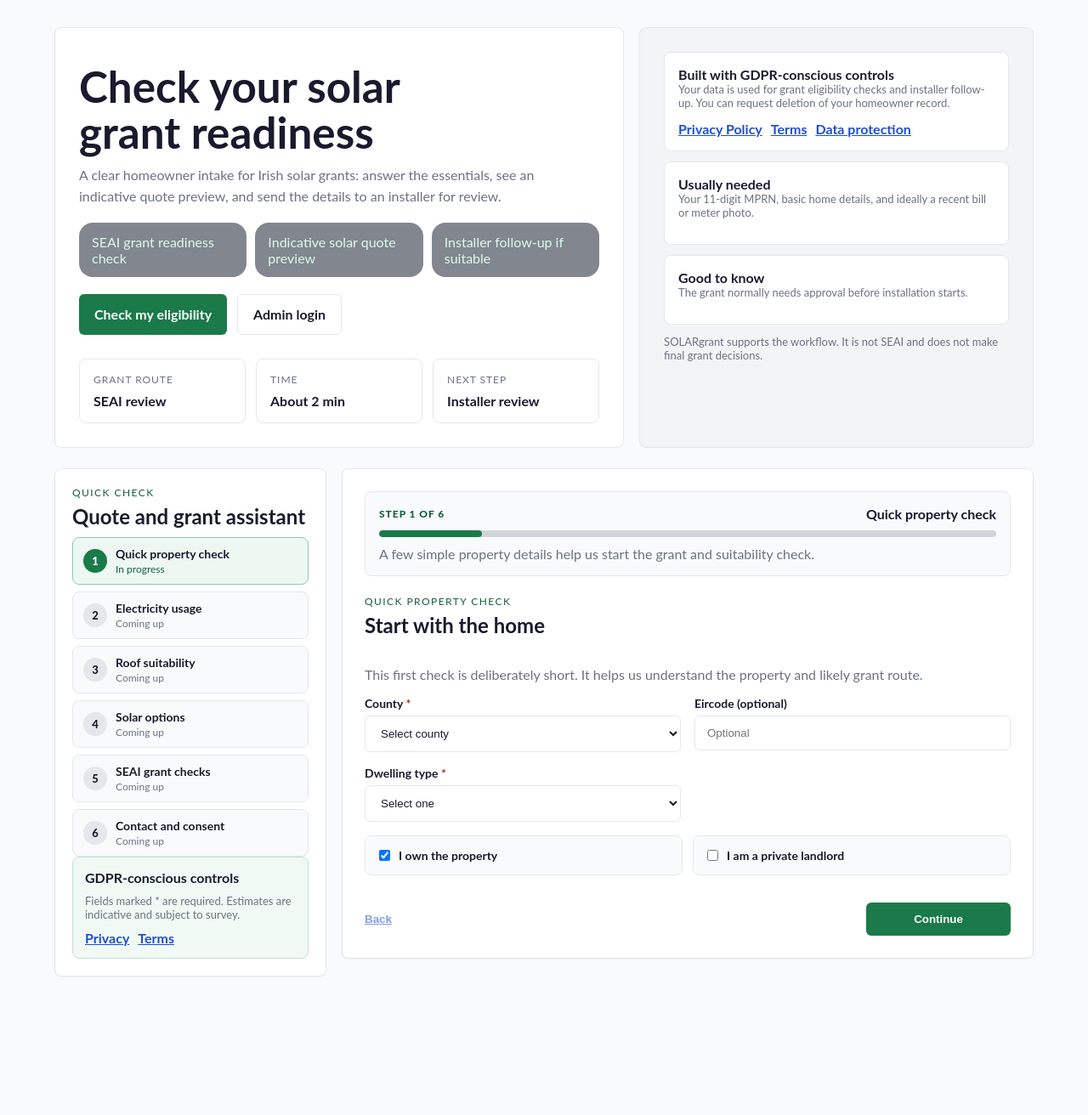
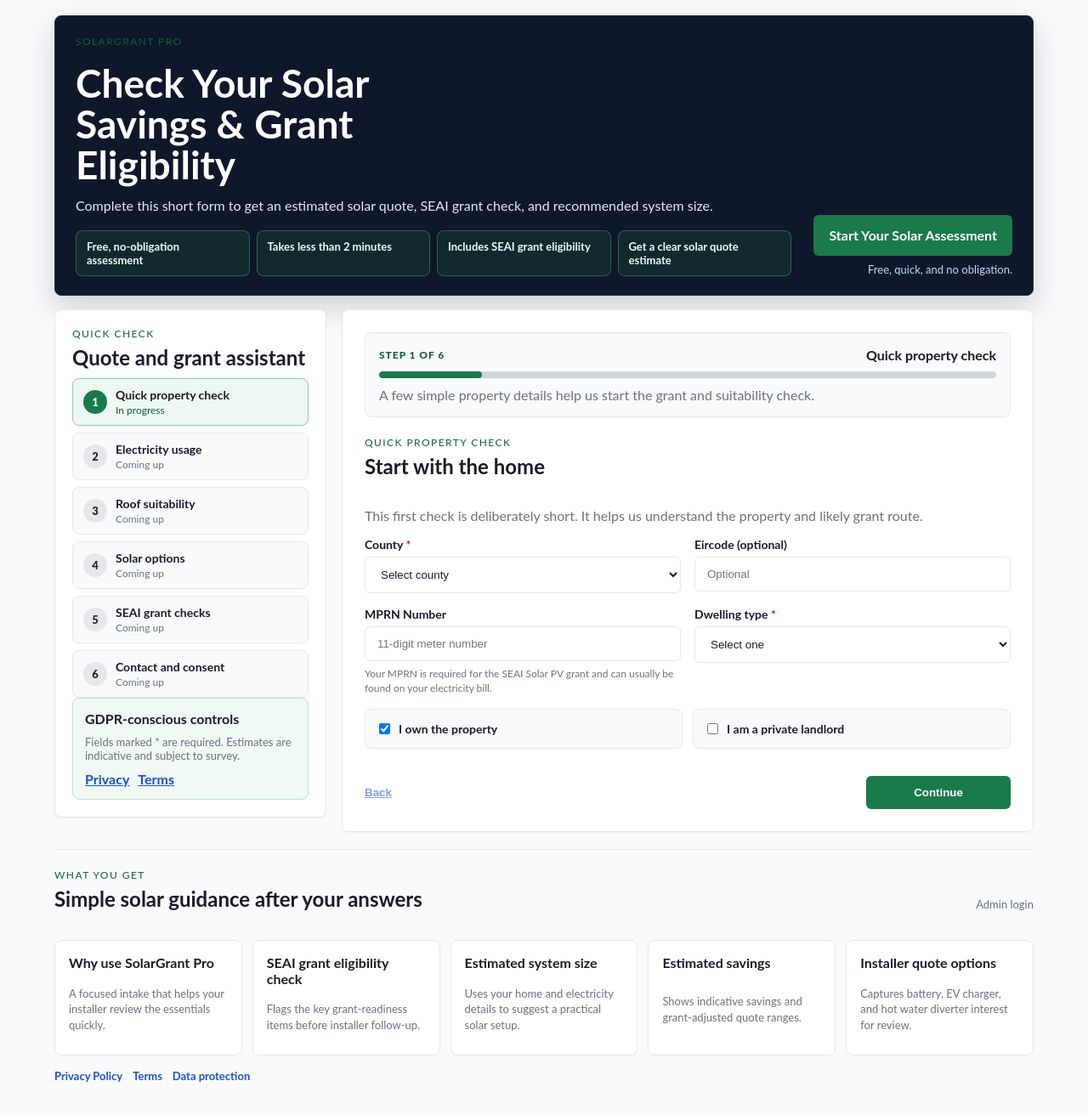
Before and after one commit to patrickm545/seai-grant-software, a Next.js app: page / in a window 1280 px wide. Shown: the top 1312 px of the page at 85% size. Before the commit the page ends 1205 px from the top, so only its background shows below. Built offline with nearby package versions, Linux system fonts and the light colour scheme.

Commit message:
Simplify intake and add MPRN capture

```diff
--- a/app/api/intake/route.ts
+++ b/app/api/intake/route.ts
@@ -275,6 +275,23 @@
           risksJson: analysis.risks,
           generatedQuoteJson: generatedQuote as unknown as Prisma.InputJsonValue,
           structuredExportJson: {
+            property: {
+              addressLine1: leadInput.addressLine1,
+              addressLine2: leadInput.addressLine2 ?? null,
+              county: leadInput.county,
+              eircode: leadInput.eircode ?? null,
+              dwellingType: leadInput.dwellingType,
+              mprn: leadInput.mprn,
+              propertyOwner: leadInput.propertyOwner,
+              privateLandlord: leadInput.privateLandlord,
+              yearBuilt: leadInput.yearBuilt,
+              yearOccupied: leadInput.yearOccupied ?? null
+            },
+            grantDetails: {
+              mprn: leadInput.mprn,
+              worksStarted: leadInput.worksStarted,
+              priorSolarGrantAtMprn: leadInput.priorSolarGrantAtMprn
+            },
             quoteEstimate,
             salesSignal: {
               leadTemperature: analysis.leadTemperature,
--- a/app/globals.css
+++ b/app/globals.css
@@ -60,13 +60,20 @@
   width: 100%;
   border-radius: 6px;
   border: 1px solid var(--line);
-  background: #ffffff;
+  background-color: #ffffff;
   color: var(--text);
   padding: 12px 14px;
 }
-select option {
-  background: #ffffff;
+select,
+.form-select {
+  background-color: #ffffff;
   color: var(--text);
+  border-color: var(--line);
+}
+select option,
+.form-select option {
+  background-color: #ffffff;
+  color: #1a1a2e;
 }
 button {
   background: var(--accent);
@@ -87,6 +94,122 @@
 .public-shell {
   gap: 24px;
   color: var(--text);
+}
+.home-public-shell {
+  padding-top: 18px;
+  gap: 16px;
+}
+.assessment-intro {
+  display: grid;
+  grid-template-columns: minmax(0, 1fr) auto;
+  gap: 20px;
+  align-items: end;
+  padding: 22px 24px;
+  border-radius: 8px;
+  border: 1px solid #1f3a32;
+  background: #0f172a;
+  color: #f8fafc;
+  box-shadow: 0 14px 34px rgba(15, 23, 42, 0.18);
+}
+.assessment-copy {
+  display: grid;
+  gap: 12px;
+  max-width: 900px;
+}
+.assessment-copy .eyebrow {
+  color: #86efac;
+}
+.assessment-copy h1 {
+  margin: 0;
+  max-width: 18ch;
+  font-size: clamp(1.9rem, 3.6vw, 3rem);
+  line-height: 1.04;
+  color: #ffffff;
+}
+.assessment-copy p {
+  max-width: 780px;
+  margin: 0;
+  color: #dbeafe;
+  font-size: 1rem;
+  line-height: 1.55;
+}
+.assessment-benefits {
+  display: grid;
+  grid-template-columns: repeat(4, minmax(0, 1fr));
+  gap: 8px;
+  margin: 4px 0 0;
+  padding: 0;
+  list-style: none;
+}
+.assessment-benefits li {
+  min-height: 42px;
+  padding: 10px 12px;
+  border-radius: 8px;
+  border: 1px solid rgba(134, 239, 172, 0.28);
+  background: rgba(20, 95, 58, 0.26);
+  color: #ecfdf5;
+  font-size: 13px;
+  font-weight: 750;
+}
+.assessment-action {
+  display: grid;
+  gap: 8px;
+  justify-items: end;
+  min-width: 240px;
+}
+.assessment-action .cta-primary {
+  width: auto;
+  min-width: 220px;
+}
+.assessment-action span {
+  color: #bfdbfe;
+  font-size: 13px;
+}
+.lead-form-anchor {
+  scroll-margin-top: 18px;
+}
+.post-form-support {
+  display: grid;
+  gap: 16px;
+  margin-top: 4px;
+  padding: 22px 0 0;
+  border-top: 1px solid var(--line);
+}
+.support-card-grid {
+  display: grid;
+  grid-template-columns: repeat(5, minmax(0, 1fr));
+  gap: 12px;
+}
+.support-card {
+  display: grid;
+  gap: 8px;
+  min-height: 136px;
+  padding: 16px;
+  border-radius: 8px;
+  border: 1px solid var(--line);
+  background: #ffffff;
+}
+.support-card h3 {
+  margin: 0;
+  font-size: 1rem;
+}
+.support-card p {
+  margin: 0;
+  color: var(--muted);
+  font-size: 13px;
+  line-height: 1.45;
+}
+.support-links {
+  display: flex;
+  flex-wrap: wrap;
+  gap: 12px;
+  align-items: center;
+  color: var(--muted);
+  font-size: 13px;
+}
+.support-links a {
+  color: var(--info);
+  font-weight: 700;
 }
 .marketing-hero,
 .application-hero {
@@ -1189,7 +1312,28 @@
   }
 }
 @media (max-width: 800px) {
-  .grid-2, .grid-3, .grid-4, .dashboard-grid, .insight-grid, .hero-mini-stats, .toggle-grid, .upload-grid, .application-layout, .marketing-hero, .application-hero, .readiness-grid, .document-pack-grid, .application-pack-grid { grid-template-columns: 1fr; }
+  .grid-2, .grid-3, .grid-4, .dashboard-grid, .insight-grid, .hero-mini-stats, .toggle-grid, .upload-grid, .application-layout, .marketing-hero, .application-hero, .assessment-intro, .assessment-benefits, .support-card-grid, .readiness-grid, .document-pack-grid, .application-pack-grid { grid-template-columns: 1fr; }
+  .home-public-shell {
+    padding-top: 12px;
+  }
+  .assessment-intro {
+    align-items: start;
+    padding: 18px;
+  }
+  .assessment-copy h1 {
+    max-width: none;
+  }
+  .assessment-benefits {
+    grid-template-columns: repeat(2, minmax(0, 1fr));
+  }
+  .assessment-action {
+    justify-items: stretch;
+    min-width: 0;
+  }
+  .assessment-action .cta-primary {
+    width: 100%;
+    min-width: 0;
+  }
   .quote-detail-grid {
     grid-template-columns: 1fr;
   }
@@ -1328,6 +1472,11 @@
   .admin-sticky-nav-inner {
     align-items: flex-start;
     flex-direction: column;
+  }
+}
+@media (max-width: 520px) {
+  .assessment-benefits {
+    grid-template-columns: 1fr;
   }
 }
 
@@ -1560,6 +1709,19 @@
   color: var(--info);
   text-decoration: underline;
 }
+.public-shell select,
+.public-shell .polished-form select {
+  background-color: #ffffff;
+  color: var(--text);
+  border-color: var(--line);
+}
+.public-shell select option,
+.public-shell .polished-form select option,
+.public-shell select.field-input-error option,
+.public-shell .polished-form select.field-input-error option {
+  background-color: #ffffff;
+  color: #1a1a2e;
+}
 .public-shell label [aria-hidden="true"],
 .public-shell .field-label-error {
   color: var(--error);
--- a/app/page.tsx
+++ b/app/page.tsx
@@ -3,73 +3,83 @@
 import { DEFAULT_INSTALLER_ID } from '@/lib/default-installer';
 
 const benefits = [
-  'SEAI grant readiness check',
-  'Indicative solar quote preview',
-  'Installer follow-up if suitable'
+  'Free, no-obligation assessment',
+  'Takes less than 2 minutes',
+  'Includes SEAI grant eligibility',
+  'Get a clear solar quote estimate'
+];
+
+const supportItems = [
+  {
+    title: 'Why use SolarGrant Pro',
+    copy: 'A focused intake that helps your installer review the essentials quickly.'
+  },
+  {
+    title: 'SEAI grant eligibility check',
+    copy: 'Flags the key grant-readiness items before installer follow-up.'
+  },
+  {
+    title: 'Estimated system size',
+    copy: 'Uses your home and electricity details to suggest a practical solar setup.'
+  },
+  {
+    title: 'Estimated savings',
+    copy: 'Shows indicative savings and grant-adjusted quote ranges.'
+  },
+  {
+    title: 'Installer quote options',
+    copy: 'Captures battery, EV charger, and hot water diverter interest for review.'
+  }
 ];
 
 export default function HomePage() {
   return (
-    <main className="container grid public-shell">
-      <section className="application-hero">
-        <div className="application-copy">
-          <h1>Check your solar grant readiness</h1>
-          <p className="hero-text">
-            A clear homeowner intake for Irish solar grants: answer the essentials, see an indicative quote preview, and
-            send the details to an installer for review.
+    <main className="container grid public-shell home-public-shell">
+      <section className="assessment-intro" aria-labelledby="assessment-title">
+        <div className="assessment-copy">
+          <div className="eyebrow">SOLARgrant Pro</div>
+          <h1 id="assessment-title">Check Your Solar Savings &amp; Grant Eligibility</h1>
+          <p>
+            Complete this short form to get an estimated solar quote, SEAI grant check, and recommended system size.
           </p>
-          <div className="benefit-list compact-benefits">
+          <ul className="assessment-benefits" aria-label="Assessment benefits">
             {benefits.map((item) => (
-              <div key={item} className="benefit-item">{item}</div>
+              <li key={item}>{item}</li>
             ))}
-          </div>
-          <div className="hero-actions">
-            <a href="#lead-form" className="cta-primary">Check my eligibility</a>
-            <Link href="/admin" className="cta-secondary">Admin login</Link>
-          </div>
-          <div className="hero-mini-stats">
-            <div>
-              <span>Grant route</span>
-              <strong>SEAI review</strong>
-            </div>
-            <div>
-              <span>Time</span>
-              <strong>About 2 min</strong>
-            </div>
-            <div>
-              <span>Next step</span>
-              <strong>Installer review</strong>
-            </div>
-          </div>
+          </ul>
         </div>
-        <div className="application-notes compact-notes">
-          <div className="note-card trust-card">
-            <strong>Built with GDPR-conscious controls</strong>
-            <p className="small">
-              Your data is used for grant eligibility checks and installer follow-up. You can request deletion of your
-              homeowner record.
-            </p>
-            <div className="privacy-links">
-              <Link href="/privacy">Privacy Policy</Link>
-              <Link href="/terms">Terms</Link>
-              <Link href="/data-protection">Data protection</Link>
-            </div>
-          </div>
-          <div className="note-card">
-            <strong>Usually needed</strong>
-            <p className="small">Your 11-digit MPRN, basic home details, and ideally a recent bill or meter photo.</p>
-          </div>
-          <div className="note-card">
-            <strong>Good to know</strong>
-            <p className="small">The grant normally needs approval before installation starts.</p>
-          </div>
-          <p className="small">SOLARgrant supports the workflow. It is not SEAI and does not make final grant decisions.</p>
+        <div className="assessment-action">
+          <a href="#lead-form" className="cta-primary">Start Your Solar Assessment</a>
+          <span>Free, quick, and no obligation.</span>
         </div>
       </section>
 
-      <div id="lead-form">
+      <div id="lead-form" className="lead-form-anchor">
         <LeadForm installerId={DEFAULT_INSTALLER_ID} />
       </div>
+
+      <section className="post-form-support" aria-labelledby="support-title">
+        <div className="section-heading compact-heading">
+          <div>
+            <div className="eyebrow">What you get</div>
+            <h2 id="support-title">Simple solar guidance after your answers</h2>
+          </div>
+          <Link href="/admin" className="small">Admin login</Link>
+        </div>
+        <div className="support-card-grid">
+          {supportItems.map((item) => (
+            <article key={item.title} className="support-card">
+              <h3>{item.title}</h3>
+              <p>{item.copy}</p>
+            </article>
+          ))}
+        </div>
+        <div className="support-links">
+          <Link href="/privacy">Privacy Policy</Link>
+          <Link href="/terms">Terms</Link>
+          <Link href="/data-protection">Data protection</Link>
+        </div>
+      </section>
     </main>
   );
 }
--- a/components/LeadForm.tsx
+++ b/components/LeadForm.tsx
@@ -134,7 +134,7 @@
     id: 'property',
     title: 'Quick property check',
     helper: 'A few simple property details help us start the grant and suitability check.',
-    fields: ['county', 'dwellingType']
+    fields: ['county', 'mprn', 'dwellingType']
   },
   {
     id: 'usage',
@@ -158,7 +158,7 @@
     id: 'grant',
     title: 'SEAI grant checks',
     helper: 'These answers help estimate grant fit, subject to SEAI approval.',
-    fields: ['yearBuilt', 'yearOccupied', 'mprn']
+    fields: ['yearBuilt', 'yearOccupied']
   },
   {
     id: 'contact',
@@ -167,6 +167,8 @@
     fields: ['fullName', 'email', 'phone', 'preferredCallbackWindow', 'addressLine1', 'consentToProcess', 'consentToGrantAssist', 'consentToContact']
   }
 ];
+
+const earlyBrowsingOptionalFields = new Set<FormFieldKey>(['mprn']);
 
 function labelise(value: string) {
   return value.replaceAll('_', ' ').toLowerCase().replace(/\b\w/g, (letter) => letter.toUpperCase());
@@ -250,6 +252,10 @@
 function getStepIndexForField(field: FormFieldKey) {
   const stepIndex = formSteps.findIndex((step) => step.fields.includes(field));
   return stepIndex === -1 ? 0 : stepIndex;
+}
+
+function getStepNavigationFields(fields: FormFieldKey[]) {
+  return fields.filter((field) => !earlyBrowsingOptionalFields.has(field));
 }
 
 async function parseJsonSafely(response: Response) {
@@ -358,7 +364,7 @@
   }
 
   function continueStep() {
-    if (!validateStepFields(activeStep.fields)) return;
+    if (!validateStepFields(getStepNavigationFields(activeStep.fields))) return;
 
     setCurrentStep((step) => Math.min(step + 1, formSteps.length - 1));
     scrollFormToTop();
@@ -572,6 +578,28 @@
                   onChange={(e) => update('eircode', e.target.value.toUpperCase())}
                   placeholder="Optional"
                 />
+              </div>
+              <div data-field="mprn">
+                <label htmlFor="mprn" className={isFieldInvalid('mprn') ? 'field-label-error' : undefined}>
+                  MPRN Number
+                </label>
+                <input
+                  id="mprn"
+                  className={isFieldInvalid('mprn') ? 'field-input-error' : undefined}
+                  aria-invalid={isFieldInvalid('mprn')}
+                  aria-required="true"
+                  aria-describedby={isFieldInvalid('mprn') ? 'mprn-error mprn-help' : 'mprn-help'}
+                  value={form.mprn}
+                  onChange={(e) => update('mprn', e.target.value.replace(/\D/g, '').slice(0, 11))}
+                  inputMode="numeric"
+                  pattern="[0-9]*"
+                  maxLength={11}
+                  placeholder="11-digit meter number"
+                />
+                <p id="mprn-help" className="field-help">
+                  Your MPRN is required for the SEAI Solar PV grant and can usually be found on your electricity bill.
+                </p>
+                {renderFieldError('mprn')}
               </div>
               <div data-field="dwellingType">
                 <label htmlFor="dwellingType" className={isFieldInvalid('dwellingType') ? 'field-label-error' : undefined}>
@@ -847,26 +875,6 @@
                   required
                 />
                 {renderFieldError('yearOccupied')}
-              </div>
-              <div data-field="mprn">
-                <label htmlFor="mprn" className={isFieldInvalid('mprn') ? 'field-label-error' : undefined}>
-                  {requiredLabel('MPRN')}
-                </label>
-                <input
-                  id="mprn"
-                  className={isFieldInvalid('mprn') ? 'field-input-error' : undefined}
-                  aria-invalid={isFieldInvalid('mprn')}
-                  aria-describedby={isFieldInvalid('mprn') ? 'mprn-error mprn-help' : 'mprn-help'}
-                  value={form.mprn}
-                  onChange={(e) => update('mprn', e.target.value.replace(/\D/g, '').slice(0, 11))}
-                  required
-                  inputMode="numeric"
-                  pattern="[0-9]*"
-                  maxLength={11}
-                  placeholder="11-digit meter number"
-                />
-                <p id="mprn-help" className="field-help">Usually on your bill or meter. We use it for grant checks.</p>
-                {renderFieldError('mprn')}
               </div>
             </div>
             <div className="toggle-grid">
@@ -1147,6 +1155,7 @@
               </div>
               <div className="result-metric-grid">
                 <div><span>Eligibility status</span><strong>{eligibilityLabel(result.analysis)}</strong></div>
+                <div><span>MPRN Number</span><strong>{form.mprn}</strong></div>
                 <div><span>Recommended size</span><strong>{formatKwp(quote.recommendedSystemSizeKwp)}</strong></div>
                 <div><span>Estimated panels</span><strong>{quote.estimatedPanelCount}</strong></div>
                 {generatedQuote ? <div><span>AI net estimate</span><strong>{formatEuroRange(quote.netCostRangeAfterGrant)}</strong></div> : null}
```
Also changed, not shown: app/embed/page.tsx (+29 -12 lines).
